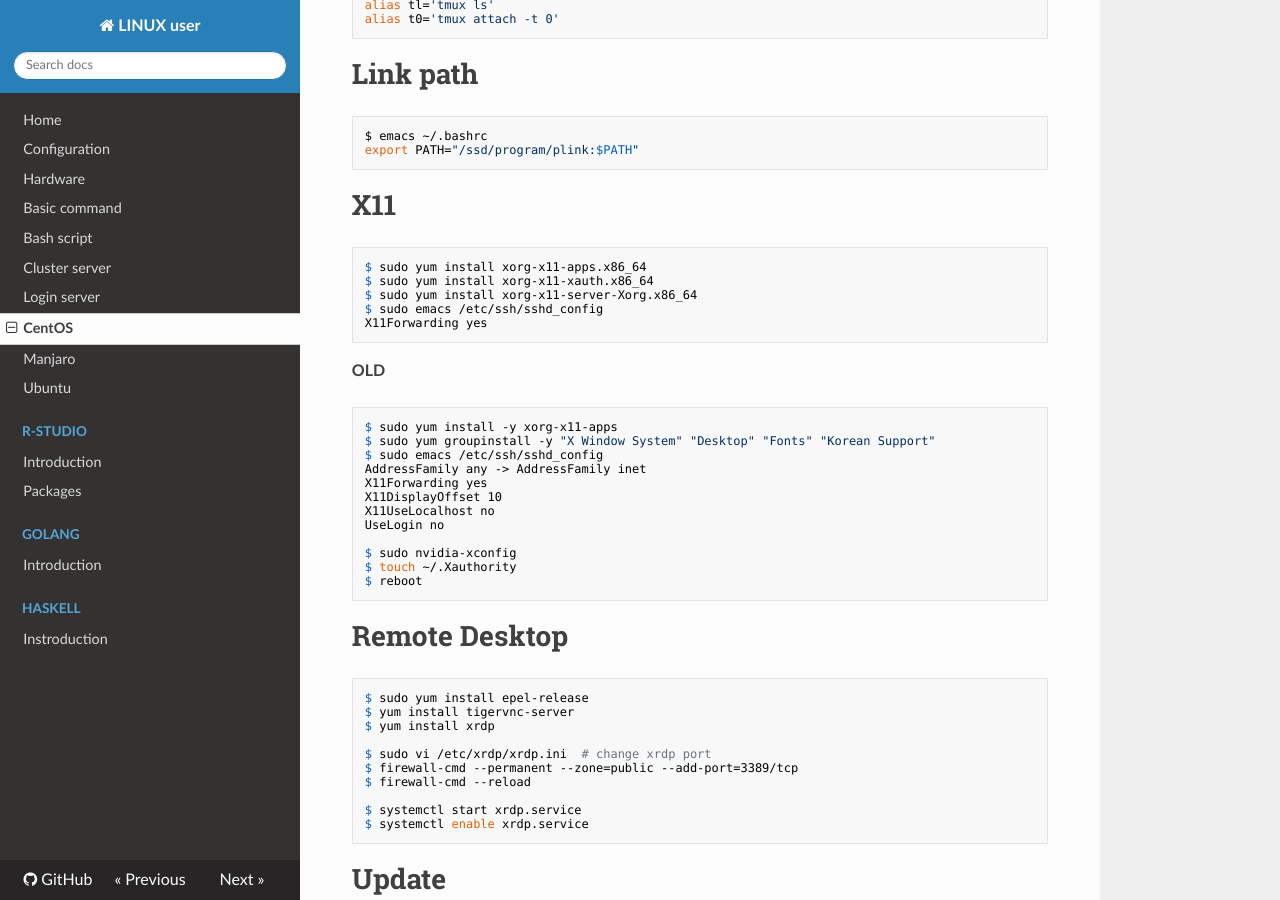
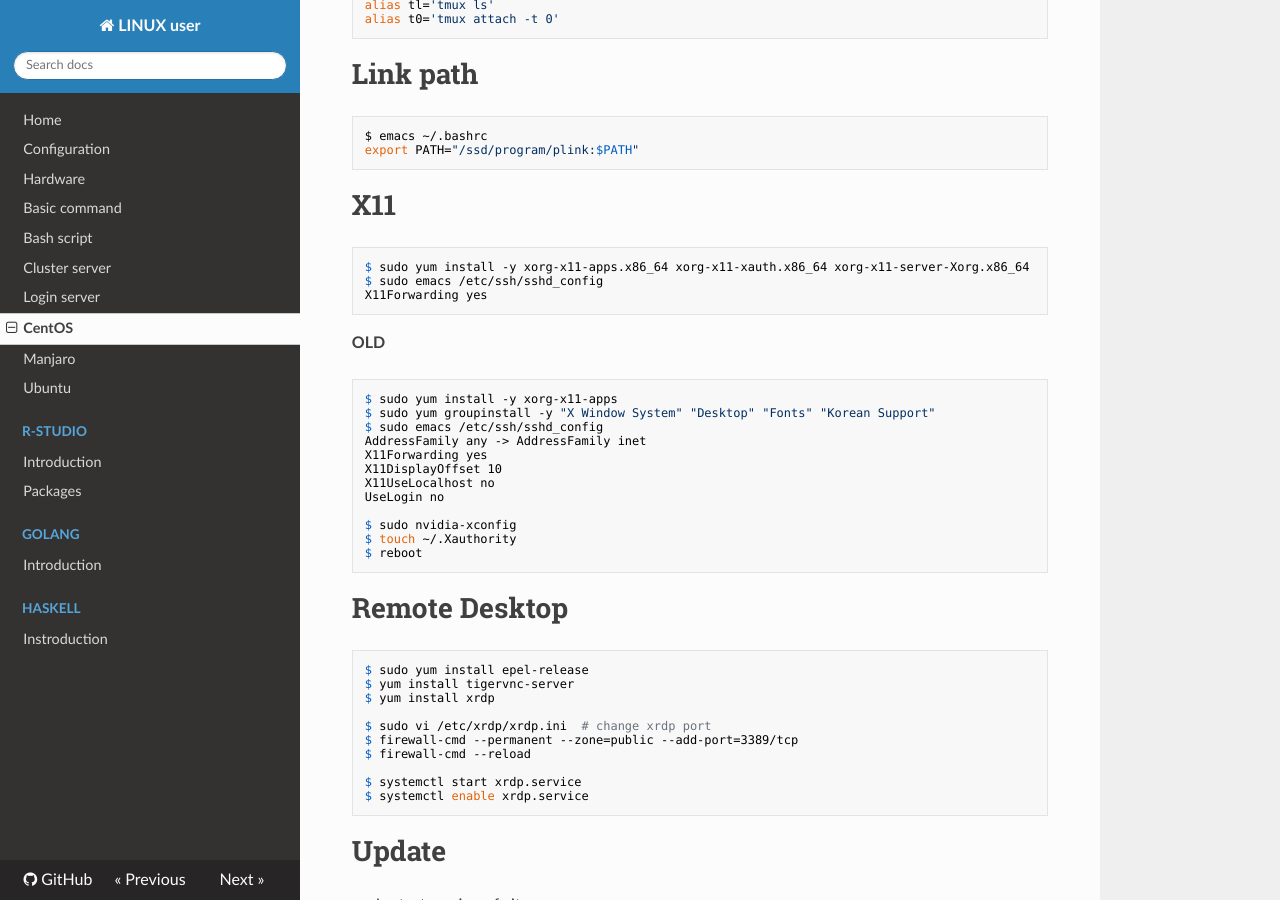
Before and after one commit to WonyoungCho/LINUX, an MkDocs documentation site: the page built from docs/centos_conf.md, in a window 1280 px wide and 900 px high, scrolled down 1589 px. Built offline with MkDocs 1.6.1, drawn with Linux system fonts in a browser that asks for light colours; nearby versions of some CDN libraries; old or Windows-style settings are respelled for this version of MkDocs.

Commit message:
Update centos_conf.md

````diff
--- a/docs/centos_conf.md
+++ b/docs/centos_conf.md
@@ -86,9 +86,7 @@ export PATH="/ssd/program/plink:$PATH"
 
 # X11
 ```
-$ sudo yum install xorg-x11-apps.x86_64
-$ sudo yum install xorg-x11-xauth.x86_64
-$ sudo yum install xorg-x11-server-Xorg.x86_64
+$ sudo yum install -y xorg-x11-apps.x86_64 xorg-x11-xauth.x86_64 xorg-x11-server-Xorg.x86_64
 $ sudo emacs /etc/ssh/sshd_config
 X11Forwarding yes
 ```
````
